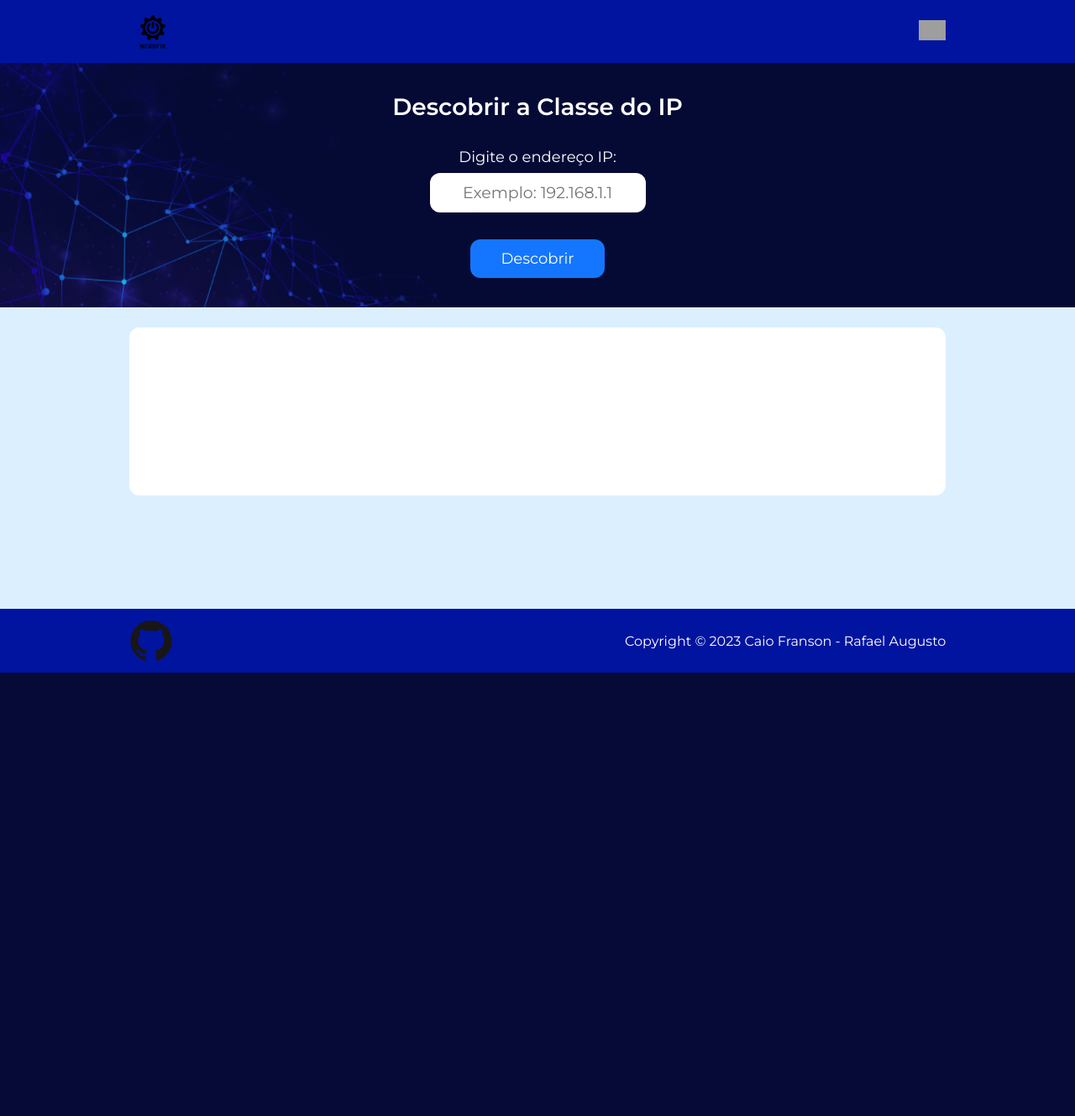
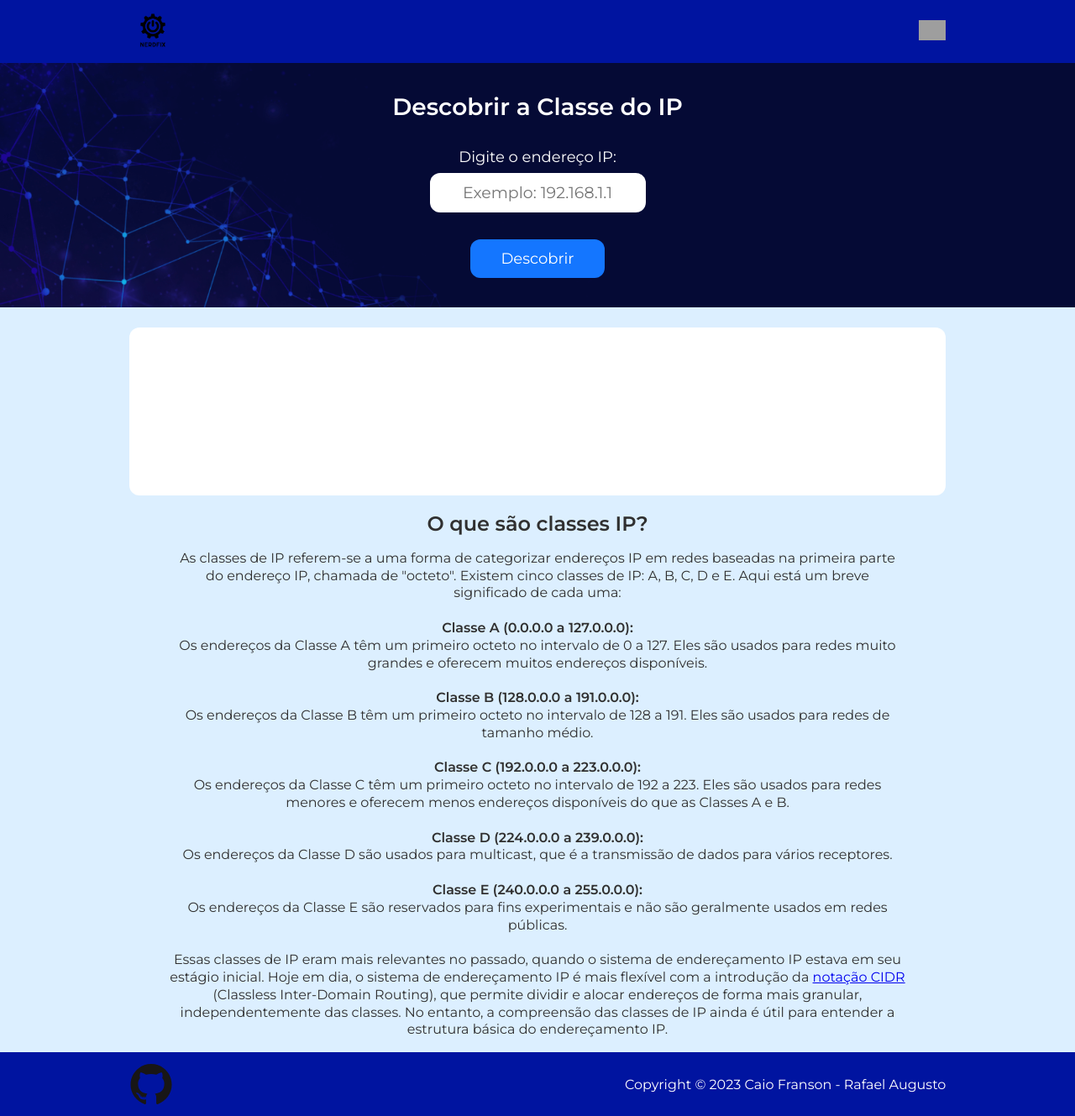
Before and after one commit to rafafrd/Calculadora-de-subrede, a PHP site: page /classes.php in a window 1280 px wide. Shown: the whole page at 84% size. Before the commit the page ends 801 px from the top, so only its background shows below. Run offline with PHP 8.4, Linux system fonts and the light colour scheme; grey boxes are pictures that could not be loaded.

Commit message:
edited info and menu links

```diff
--- a/cidr.php
+++ b/cidr.php
@@ -16,7 +16,7 @@
 <body>
   <header>
     <nav class="nav">
-      <img src="./public/img/Logo.png" class="logo" alt="Logo Nerdfix" />
+        <a href="./index.php"><img src="./public/img/Logo.png" class="logo" alt="Logo Nerdfix" /></a>
       <div>
         <input type="checkbox" id="menu" >
         <label for="menu" class="label-menu">
@@ -24,8 +24,8 @@
         </label>
         <ul class="nav-items">
           <a href="./src/pages/index.html" class="nav-item">Início</a>
-          <a href="./src/pages/classe.html" class="nav-item">Descobrir Classe do IP</a>
-          <a href="./src/pages/cidr.html" class="nav-item">Converter CIDR</a>
+          <a href="./classes.php" class="nav-item">Descobrir Classe do IP</a>
+          <a href="./cidr.php" class="nav-item">Conversor CIDR</a>
         </ul>
       </div>
     </nav>
--- a/classes.php
+++ b/classes.php
@@ -16,7 +16,7 @@
 <body>
   <header>
     <nav class="nav">
-      <img src="./public/img/Logo.png" class="logo" alt="Logo Nerdfix" />
+      <a href="./index.php"><img src="./public/img/Logo.png" class="logo" alt="Logo Nerdfix" /></a>
       <div>
         <input type="checkbox" id="menu" >
         <label for="menu" class="label-menu">
@@ -24,8 +24,8 @@
         </label>
         <ul class="nav-items">
           <a href="./src/pages/index.html" class="nav-item">Início</a>
-          <a href="./src/pages/classe.html" class="nav-item">Descobrir Classe do IP</a>
-          <a href="./src/pages/cidr.html" class="nav-item">Converter CIDR</a>
+          <a href="./classes.php" class="nav-item">Descobrir Classe do IP</a>
+          <a href="./cidr.php" class="nav-item">Conversor CIDR</a>
         </ul>
       </div>
     </nav>
@@ -69,14 +69,26 @@
                   } elseif ($primeiroOcteto > 191 && $primeiroOcteto < 224) {
                       echo "IP classe C";
                   } elseif ($primeiroOcteto > 223 && $primeiroOcteto < 240) {
-                      echo "Range de Multicast";
+                      echo "IP classe D: Range de Multicast";
                   } elseif ($primeiroOcteto > 239 && $primeiroOcteto < 256) {
-                      echo "Range reservado para uso futuro";
+                      echo "IP classe E: Range reservado para uso futuro";
                   }
 
               }
           }
       ?>
+    </div>
+
+    <div class="explicacao">
+      <h2>O que são classes IP?</h2>
+      <p>As classes de IP referem-se a uma forma de categorizar endereços IP em redes baseadas na primeira parte do endereço IP, chamada de "octeto". Existem cinco classes de IP: A, B, C, D e E. Aqui está um breve significado de cada uma:
+        <br><br><b>Classe A (0.0.0.0 a 127.0.0.0):</b><br> Os endereços da Classe A têm um primeiro octeto no intervalo de 0 a 127. Eles são usados para redes muito grandes e oferecem muitos endereços disponíveis.
+        <br><br><b>Classe B (128.0.0.0 a 191.0.0.0):</b><br> Os endereços da Classe B têm um primeiro octeto no intervalo de 128 a 191. Eles são usados para redes de tamanho médio.
+        <br><br><b>Classe C (192.0.0.0 a 223.0.0.0):</b><br> Os endereços da Classe C têm um primeiro octeto no intervalo de 192 a 223. Eles são usados para redes menores e oferecem menos endereços disponíveis do que as Classes A e B.
+        <br><br><b>Classe D (224.0.0.0 a 239.0.0.0):</b><br> Os endereços da Classe D são usados para multicast, que é a transmissão de dados para vários receptores.
+        <br><br><b>Classe E (240.0.0.0 a 255.0.0.0):</b><br> Os endereços da Classe E são reservados para fins experimentais e não são geralmente usados em redes públicas.
+        <br><br>Essas classes de IP eram mais relevantes no passado, quando o sistema de endereçamento IP estava em seu estágio inicial. Hoje em dia, o sistema de endereçamento IP é mais flexível com a introdução da <a href="./cidr.php">notação CIDR</a> (Classless Inter-Domain Routing), que permite dividir e alocar endereços de forma mais granular, independentemente das classes. No entanto, a compreensão das classes de IP ainda é útil para entender a estrutura básica do endereçamento IP.
+      </p>
     </div>
 
   </main>
--- a/public/style/style.css
+++ b/public/style/style.css
@@ -115,6 +115,7 @@ form {
   text-align: center;
   line-height: 130%;
   max-width: 90%;
+  color: #303030;
 }
 
 .explicacao p {
```
